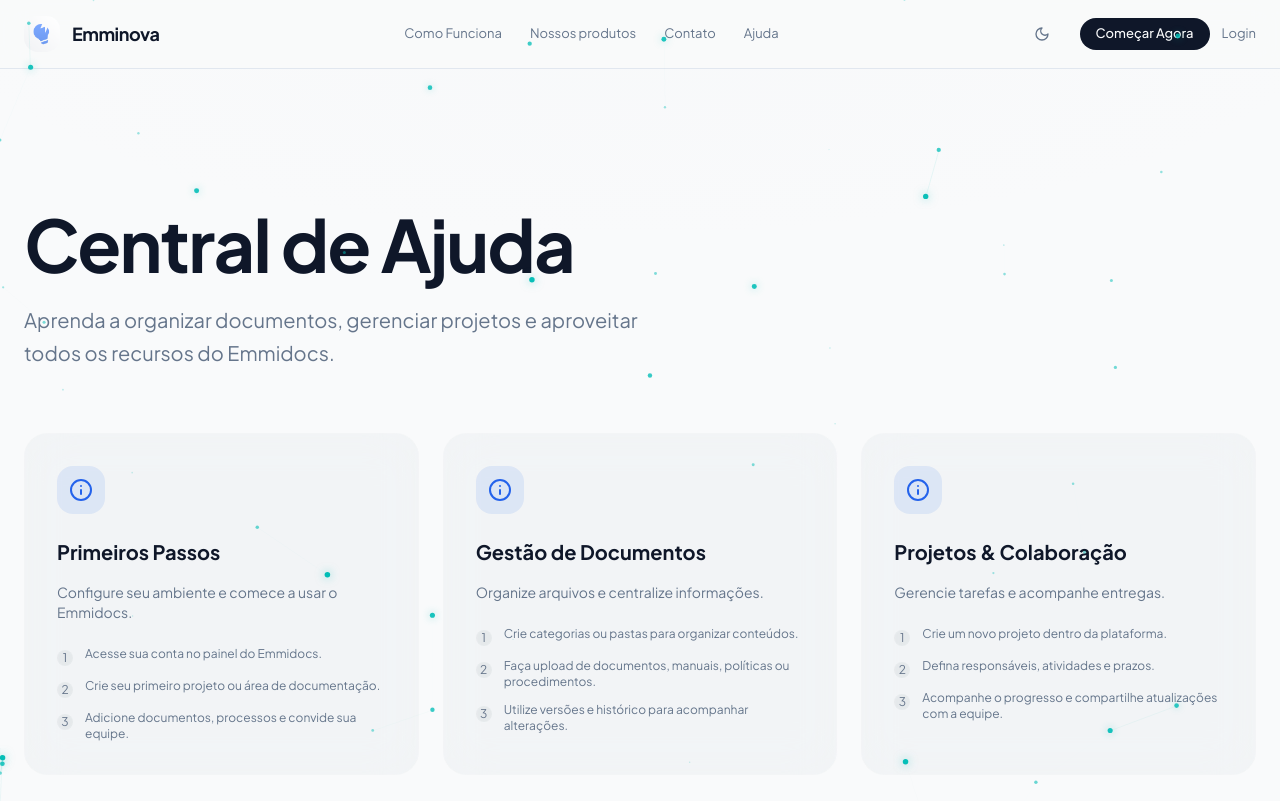
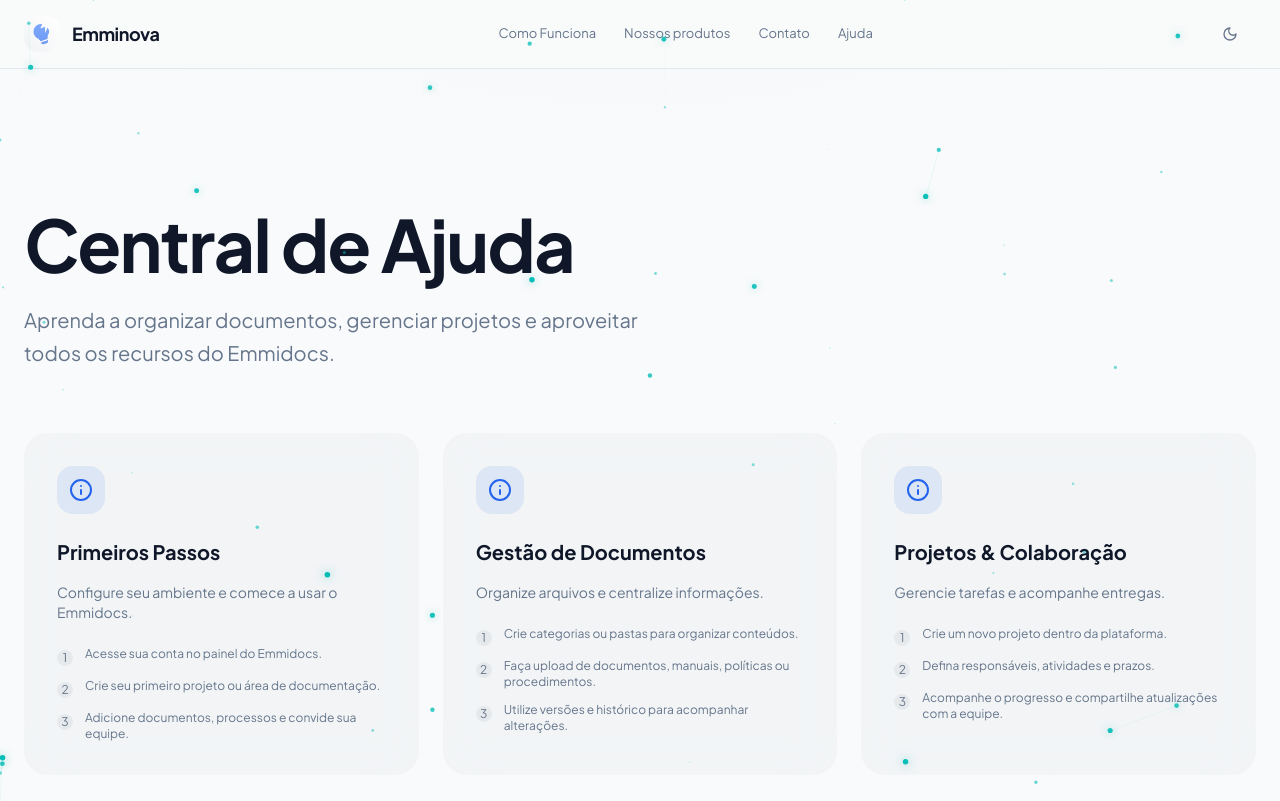
Before and after one commit to mmessiasdev/Emminova, a React (Vite) app in the folder frontend/vitecode/: page /help in a window 1280 px wide. Shown: the top 801 px of the page. Built offline with nearby package versions, Linux system fonts and the light colour scheme.

Commit message:
Improvement landing page contents - V 0.6.10

```diff
--- a/frontend/vitecode/src/system/landing/components/landing/Header.tsx
+++ b/frontend/vitecode/src/system/landing/components/landing/Header.tsx
@@ -59,8 +59,7 @@
     }
 
     return (
-        <header className={`fixed top-0 left-0 right-0 z-50 transition-all duration-500 ${
-            scrolled
+        <header className={`fixed top-0 left-0 right-0 z-50 transition-all duration-500 ${scrolled
             ? "bg-background/80 backdrop-blur-md border-b border-border"
             : "bg-transparent border-transparent"
             }`}>
@@ -114,7 +113,7 @@
                     >
                         {mounted && (theme === "dark" ? <Sun className="w-4 h-4" /> : <Moon className="w-4 h-4" />)}
                     </Button>
-
+                    {ctaButtons.primary.label !== "" && (
                         <Button
                             size="sm"
                             onClick={() => navigate(ctaButtons.primary.path)}
@@ -122,9 +121,13 @@
                         >
                             {ctaButtons.primary.label}
                         </Button>
+                    )}
+
+                    {ctaButtons.secondary.label !== "" && (
                         <Link to={branding.loginRoute} className="text-[13px] text-muted-foreground transition-colors hover:text-foreground">
                             {ctaButtons.secondary.label}
                         </Link>
+                    )}
                 </div>
 
                 {/* Mobile toggle */}
--- a/frontend/vitecode/src/values/data/header.json
+++ b/frontend/vitecode/src/values/data/header.json
@@ -19,11 +19,11 @@
   ],
   "ctaButtons": {
     "primary": {
-      "label": "Começar Agora",
+      "label": "",
       "path": "/app"
     },
     "secondary": {
-      "label": "Login",
+      "label": "",
       "path": "loginRoute"
     }
   }
```
Lines whose indentation alone changed are shown as unchanged.
